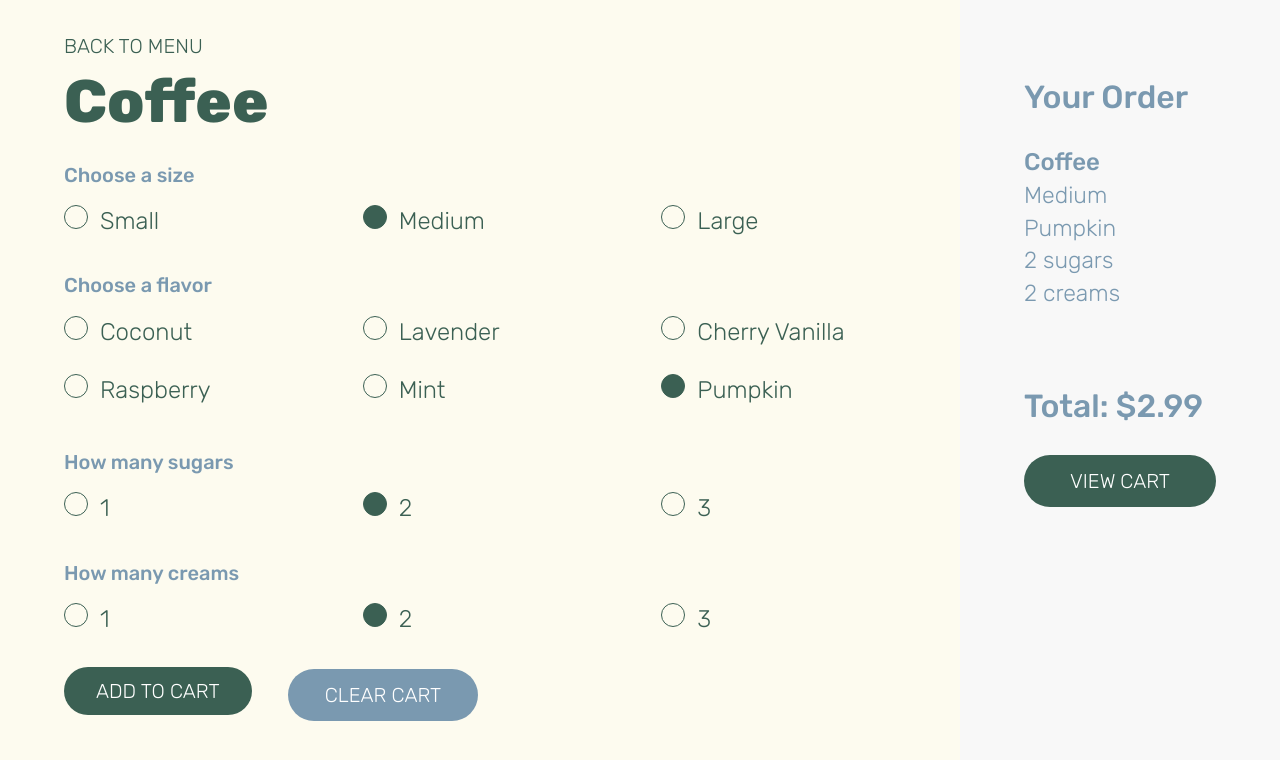
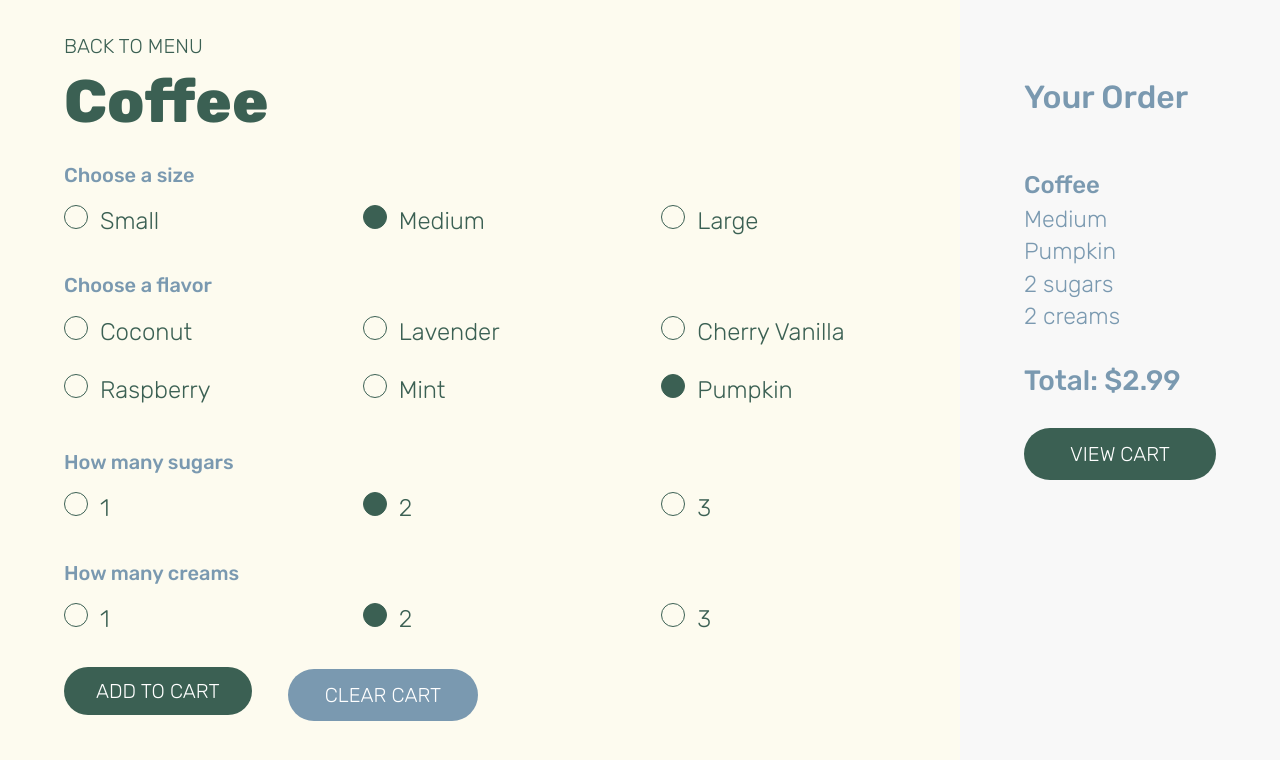
Before and after one commit to ngennari/Natures-Sweets-Final, a plain HTML site: page page-coffee-cart.html in a window 1280 px wide. Drawn offline with Linux system fonts and the light colour scheme.

Commit message:
changed h2 to h3

```diff
--- a/page-coffee-cart.html
+++ b/page-coffee-cart.html
@@ -180,7 +180,7 @@
      <li>2 creams</li>
 </ul>
 
-     <h2>Total: $2.99</h2>
+     <h3>Total: $2.99</h3>
 
 <a href="page-view-cart.html">VIEW CART</a>
 
```
